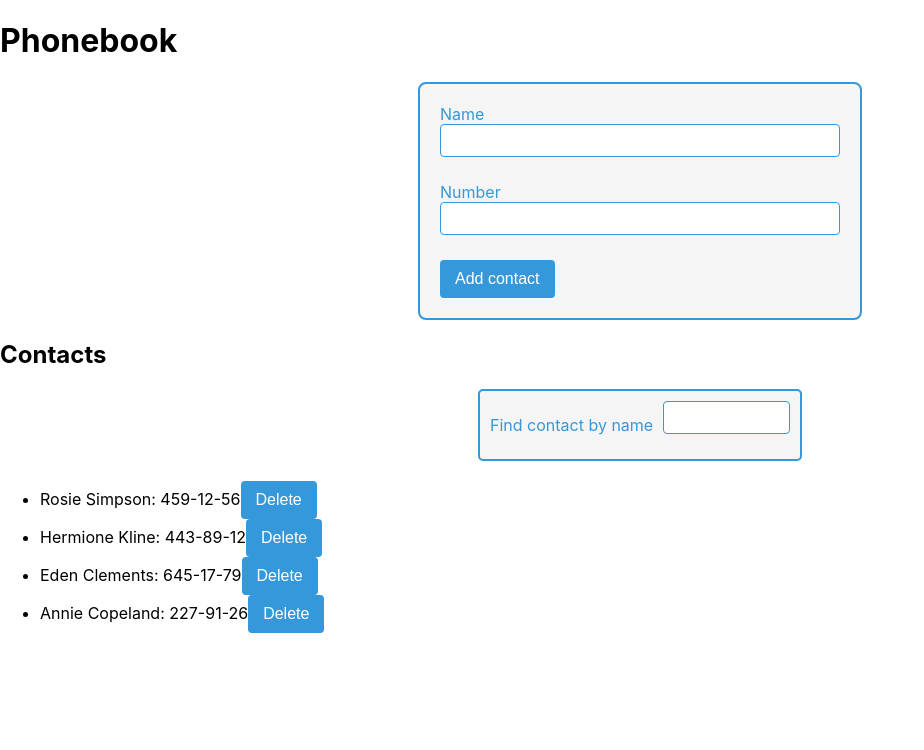
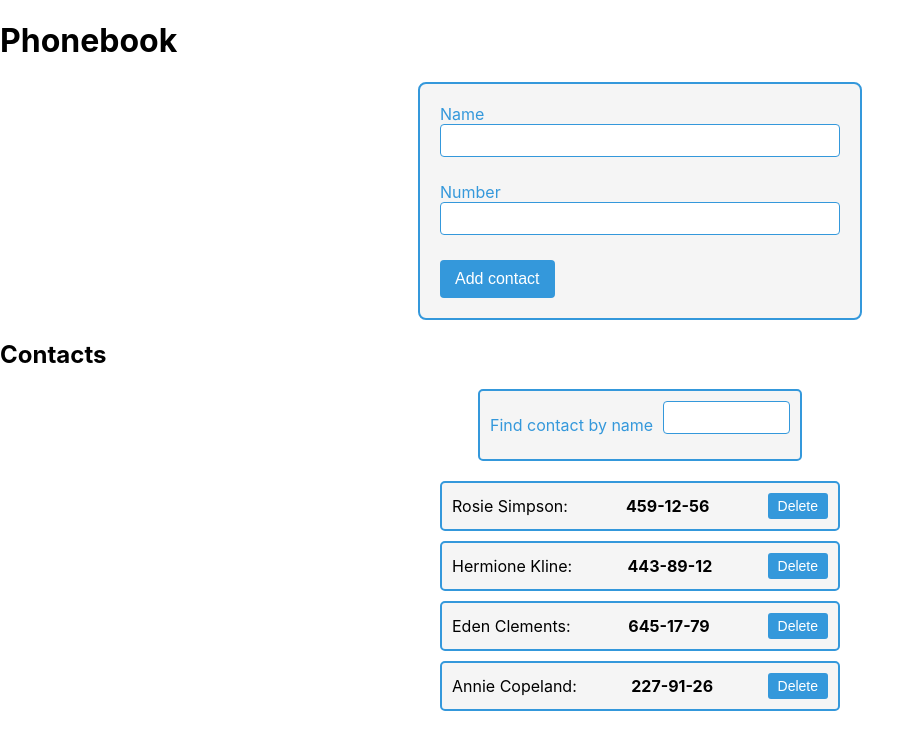
Before and after one commit to Evgeniy-x/goit-react-hw-04-phonebook, a React (Create React App) app: page / in a window 1280 px wide. Shown: the top 750 px of the page, without its empty margins (0-924 px from the left). Built offline with nearby package versions, Linux system fonts and the light colour scheme.

Commit message:
update contact list

```diff
--- a/src/components/Phonebook/ContactList.jsx
+++ b/src/components/Phonebook/ContactList.jsx
@@ -3,14 +3,14 @@ import PropTypes from 'prop-types';
 
 const ContactList = ({ contacts, onDeleteContact }) => {
   return (
-    <div>
-      <ul>
+    <div className={css.contact_block}>
+      <ul className={css.contact_list}>
         {contacts.map(({ id, name, number }) => (
-          <li key={id}>
+          <li key={id} className={css.contact_item}>
             {name}: <span>{number}</span>
             <button
               onClick={() => onDeleteContact(id)}
-              className={css.delete}
+              className={css.contact_button}
               type="button"
             >
               Delete
--- a/src/components/Phonebook/Phonebook.module.css
+++ b/src/components/Phonebook/Phonebook.module.css
@@ -66,3 +66,43 @@ button:hover {
   border-color: #207bbf;
   box-shadow: 0 0 5px rgba(52, 152, 219, 0.5);
 }
+
+.contact_block {
+  max-width: 400px;
+  margin: 20px auto;
+}
+
+.contact_list {
+  list-style-type: none;
+  padding: 0;
+}
+
+.contact_item {
+  display: flex;
+  justify-content: space-between;
+  align-items: center;
+  padding: 10px;
+  margin-bottom: 10px;
+  border: 2px solid #3498db;
+  border-radius: 5px;
+  background-color: #f5f5f5;
+}
+
+.contact_item span {
+  font-weight: bold;
+}
+
+.contact_button {
+  background-color: #3498db;
+  color: #fff;
+  padding: 5px 10px;
+  border: none;
+  border-radius: 3px;
+  cursor: pointer;
+  font-size: 14px;
+  transition: background-color 0.3s ease;
+}
+
+.contact_button:hover {
+  background-color: #207bbf;
+}
```
